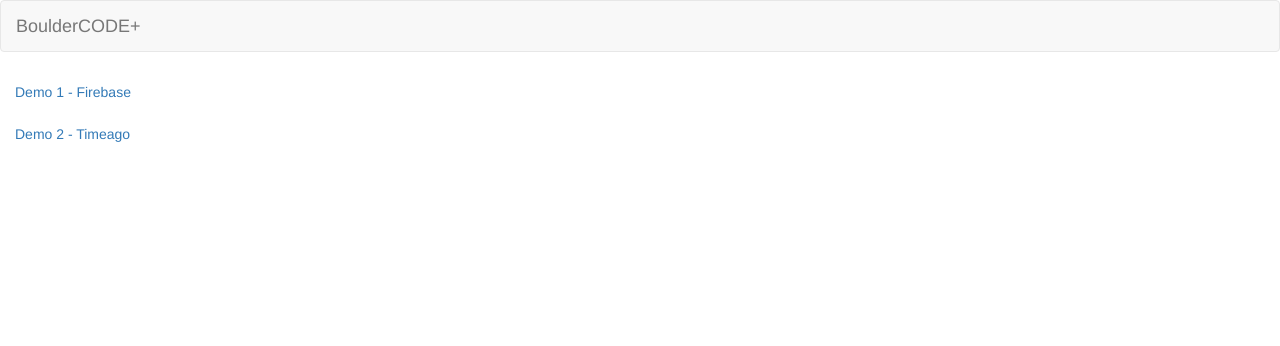
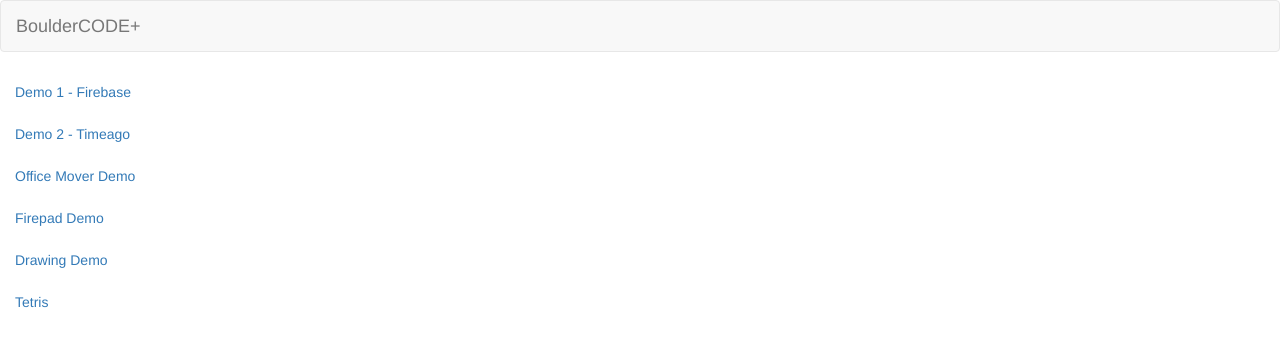
Before and after one commit to stevewitman/firebase-presentation, a plain HTML site: page index.html in a window 1280 px wide. Drawn offline with nearby package versions, Linux system fonts and the light colour scheme.

Commit message:
add some temp links

```diff
--- a/index.html
+++ b/index.html
@@ -15,6 +15,11 @@
     <ul class="nav nav-pills nav-stacked">
       <li role="presentation"><a href="demo1.html">Demo 1 - Firebase</a></li>
       <li role="presentation"><a href="demo2.html">Demo 2 - Timeago</a></li>
+
+      <li role="presentation"><a href="https://office-mover-demo.firebaseapp.com/">Office Mover Demo</a></li>
+      <li role="presentation"><a href="http://demo.firepad.io/#0FgROJzrPW">Firepad Demo</a></li>
+      <li role="presentation"><a href="https://www.firebase.com/tutorial/#session/xwj2azwaq3z">Drawing Demo</a></li>
+      <li role="presentation"><a href="https://www.firebase.com/tutorial/#session/vmr0sh2s77x">Tetris</a></li>
     </ul>
   </body>
 </html>
```
Also changed, not shown: README.md.
